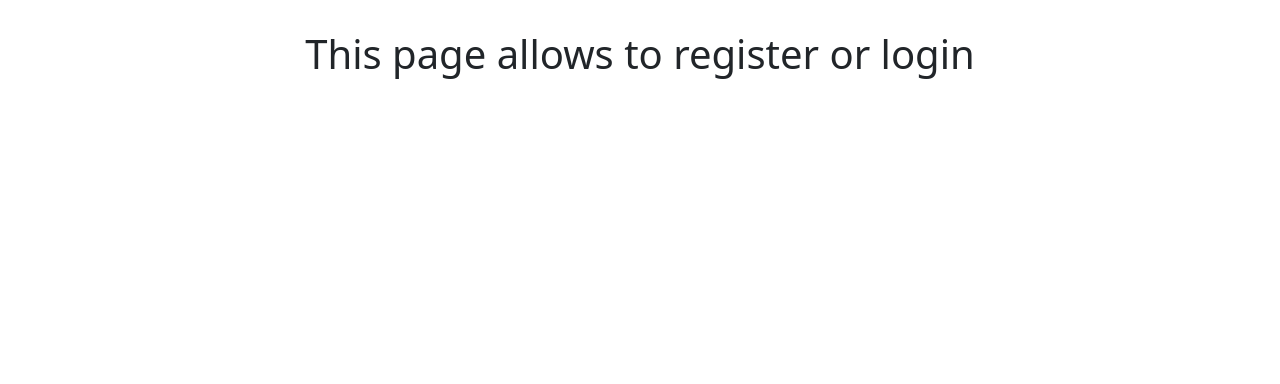
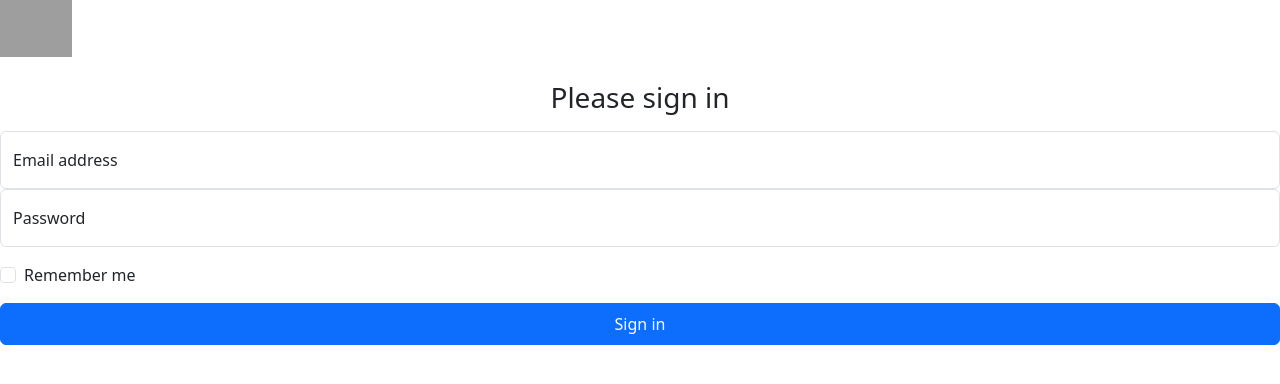
Before and after one commit to dalidasha/mind-mapping-app-test, a Flask app: page /login in a window 1280 px wide. Shown: the part 72-456 px from the top of the page. Run offline with Flask 3, Linux system fonts and the light colour scheme; grey boxes are pictures that could not be loaded.

Commit message:
new files added

```diff
--- a/templates/base.html
+++ b/templates/base.html
@@ -3,9 +3,10 @@
   <head>
     <meta charset="utf-8">
     <meta name="viewport" content="width=device-width, initial-scale=1">
-    <title>Bootstrap demo</title>
+    <title>MEGAVERSE</title>
     <link href="https://cdn.jsdelivr.net/npm/bootstrap@5.3.2/dist/css/bootstrap.min.css" rel="stylesheet" integrity="sha384-T3c6CoIi6uLrA9TneNEoa7RxnatzjcDSCmG1MXxSR1GAsXEV/Dwwykc2MPK8M2HN" crossorigin="anonymous">
   </head>
+
   <body>
     <header class="p-3 text-bg-dark">
         <div class="container">
@@ -41,6 +42,7 @@
     </header>
     {% block contect %}
     {% endblock %}
-    <script src="https://cdn.jsdelivr.net/npm/bootstrap@5.3.2/dist/js/bootstrap.bundle.min.js" integrity="sha384-C6RzsynM9kWDrMNeT87bh95OGNyZPhcTNXj1NW7RuBCsyN/o0jlpcV8Qyq46cDfL" crossorigin="anonymous"></script>
+    <script src="https://cdn.jsdelivr.net/npm/bootstrap@5.3.2/dist/js/bootstrap.bundle.min.js" integrity="sha384-C6RzsynM9kWDrMNeT87bh95OGNyZPhcTNXj1NW7RuBCsyN/o0jlpcV8Qyq46cDfL" crossorigin="anonymous">
+    </script>
   </body>
 </html>
--- a/templates/login.html
+++ b/templates/login.html
@@ -1,5 +1,27 @@
 {% extends 'base.html' %}
 
 {% block contect %}
-<h1 style="text-align: center; margin-top: 30px">This page allows to register or login</h1>
+    <main class="form-signin w-100 m-auto">
+        <form>
+        <img class="mb-4" src="../assets/brand/bootstrap-logo.svg" alt="" width="72" height="57">
+        <h1 class="h3 mb-3 fw-normal" style="text-align: center">Please sign in</h1>
+        <div class="form-floating">
+            <input type="email" class="form-control" id="floatingInput" placeholder="name@example.com">
+            <label for="floatingInput">Email address</label>
+        </div>
+        <div class="form-floating">
+            <input type="password" class="form-control" id="floatingPassword" placeholder="Password">
+            <label for="floatingPassword">Password</label>
+        </div>
+
+        <div class="form-check text-start my-3">
+            <input class="form-check-input" type="checkbox" value="remember-me" id="flexCheckDefault">
+            <label class="form-check-label" for="flexCheckDefault">
+            Remember me
+            </label>
+        </div>
+        <button class="btn btn-primary w-100 py-2" type="submit">Sign in</button>
+        <p class="mt-5 mb-3 text-body-secondary"></p>
+        </form>
+    </main>
 {% endblock %}
```
